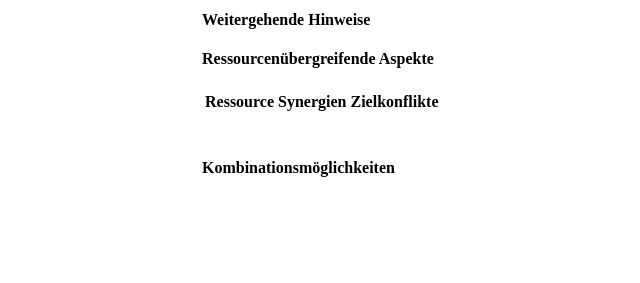
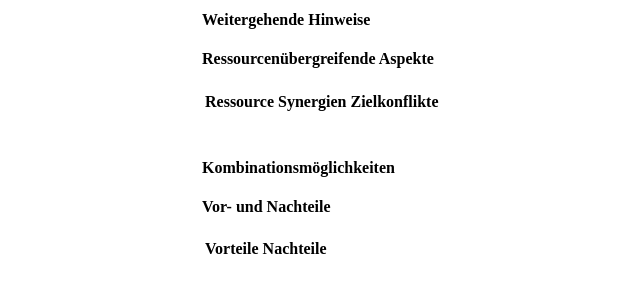
Before and after one commit to pramitghosh/R2Q_Frontend, a PHP site: page /details.php?id=1 in a window 1280 px wide, after a click on "Detailinformation". Shown: the part 803-1086 px from the top of the page, without its empty margins (134-774 px from the left). Before the commit the page ends 980 px from the top, so only its background shows below. Run offline with PHP 8.4, Linux system fonts and the light colour scheme; tables that the repository leaves empty or names only in its code hold one stand-in row (values such as "Sample post"); data that the repository does not hold is empty.

Commit message:
prints Vor- und Nachteile table

```diff
--- a/details.php
+++ b/details.php
@@ -31,7 +31,7 @@
 
 	if (!is_null($m_id))
 	{
-		$q_template = "SELECT wert FROM joined_massnahme WHERE id = " . $m_id . " AND ";
+		$q_template = "SELECT wert FROM r2q.joined_massnahme WHERE id = " . $m_id . " AND ";
 
 
 		$q_Titel = $q_template . "ebene1 = 'Titel'";
@@ -88,6 +88,10 @@
 		$q_Ressourcenuebergreifende_ziel = $q_template . "ebene1 = 'Ressourcenübergreifende Aspekte' AND ebene2 = 'Zielkonflikte' ORDER BY ebene3";
 
 		$q_Kombinationsmoeglichkeiten = $q_template . "ebene1 = 'Kombinationsmöglichkeiten'";
+
+		$q_Vorteile = $q_template . "ebene1 = 'Vor- und Nachteile' AND ebene2 = 'Vorteile' ORDER BY ABS(ebene3)";
+		$q_Nachteile = $q_template . "ebene1 = 'Vor- und Nachteile' AND ebene2 = 'Nachteile' ORDER BY ABS(ebene3)";
+
 
 
 
@@ -153,6 +157,10 @@
 		$r_Ressourcenuebergreifende_ziel = mysqli_fetch_all(mysqli_query($conn, $q_Ressourcenuebergreifende_ziel));
 
 		$r_Kombinationsmoeglichkeiten = mysqli_fetch_all(mysqli_query($conn, $q_Kombinationsmoeglichkeiten));
+
+		$r_Vorteile = mysqli_fetch_all(mysqli_query($conn, $q_Vorteile));
+		$r_Nachteile = mysqli_fetch_all(mysqli_query($conn, $q_Nachteile));
+
 
 	} else echo "Not a valid ID!";
 
@@ -474,6 +482,30 @@
 							?>
 						</ul>
 
+				<h4>Vor- und Nachteile</h4>
+					<p>
+						<table>
+							<tr>
+								<th>Vorteile</th>
+								<th>Nachteile</th>
+							</tr>
+							<?php
+								$VorNach_cnt = count($r_Vorteile);
+								for ($i = 0; $i < $VorNach_cnt; $i++)
+								{
+									$Vorteile = $r_Vorteile[$i][0];
+									$Nachteile = $r_Nachteile[$i][0];
+
+									if(!empty($Vorteile) or !empty($Nachteile))
+									{
+										echo "<tr><td>" . $Vorteile . "</td>";
+										echo "<td>" . $Nachteile . "</td></tr>";
+									}
+								}
+							?>
+						</table>
+
+
 			</div>
 
 
```
